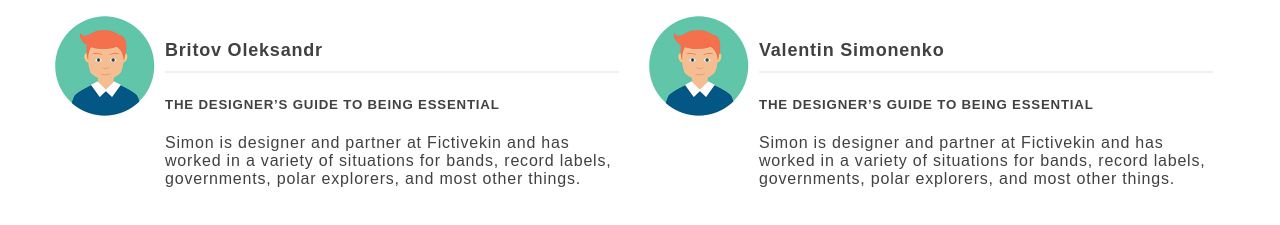
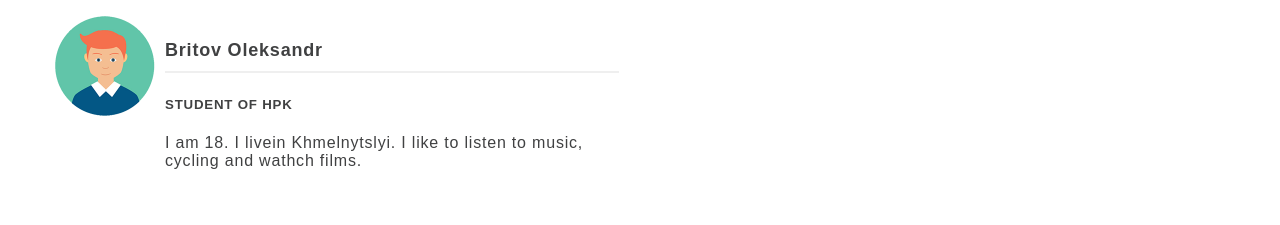
Before and after one commit to valenitin/OSS_17, a plain HTML site: page index.html in a window 1280 px wide. Shown: the part 205-430 px from the top of the page. Drawn offline with Linux system fonts and the light colour scheme.

Commit message:
modified_1

```diff
--- a/index.html
+++ b/index.html
@@ -26,22 +26,8 @@
                     </div>
                     <div class="media-body">
                         <h4 class="media-heading">Britov Oleksandr</h4>
-                        <h5>THE DESIGNER’S GUIDE TO BEING ESSENTIAL</h5>
-                        <p>Simon is designer and partner at Fictivekin and has worked in a variety of situations for bands, record labels, governments, polar explorers, and most other things. </p>
-                    </div>
-                </div>
-            </div>
-            <div class="col-md-6">
-                <div class="media">
-                    <div class="media-left">
-                        <a href="#">
-                            <img class="media-object" src="img/speaker-1.png" alt="...">
-                        </a>
-                    </div>
-                    <div class="media-body">
-                        <h4 class="media-heading">Valentin Simonenko</h4>
-                        <h5>THE DESIGNER’S GUIDE TO BEING ESSENTIAL</h5>
-                        <p>Simon is designer and partner at Fictivekin and has worked in a variety of situations for bands, record labels, governments, polar explorers, and most other things. </p>
+                        <h5>Student of HPK</h5>
+                        <p>I am 18. I livein Khmelnytslyi. I like to listen to music, cycling and wathch films. </p>
                     </div>
                 </div>
             </div>
```
Also changed, not shown: 1 other file.
